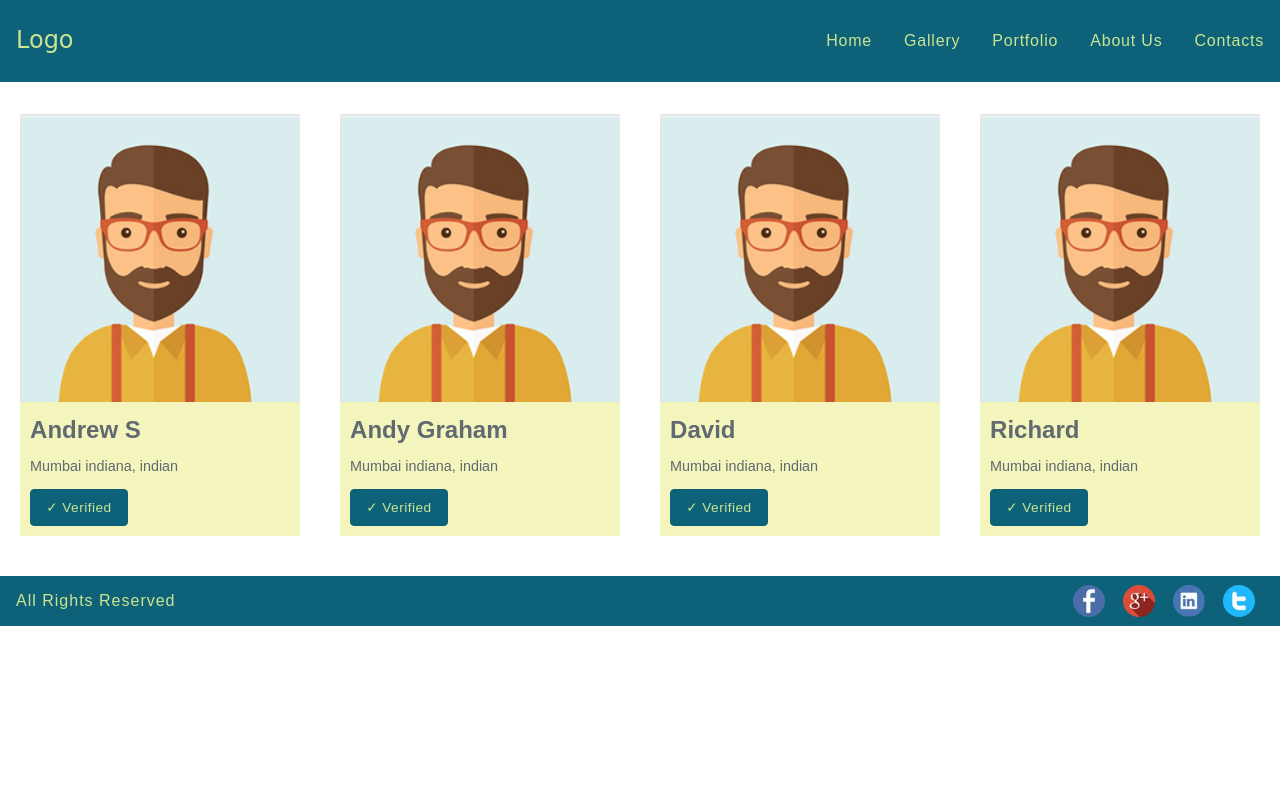
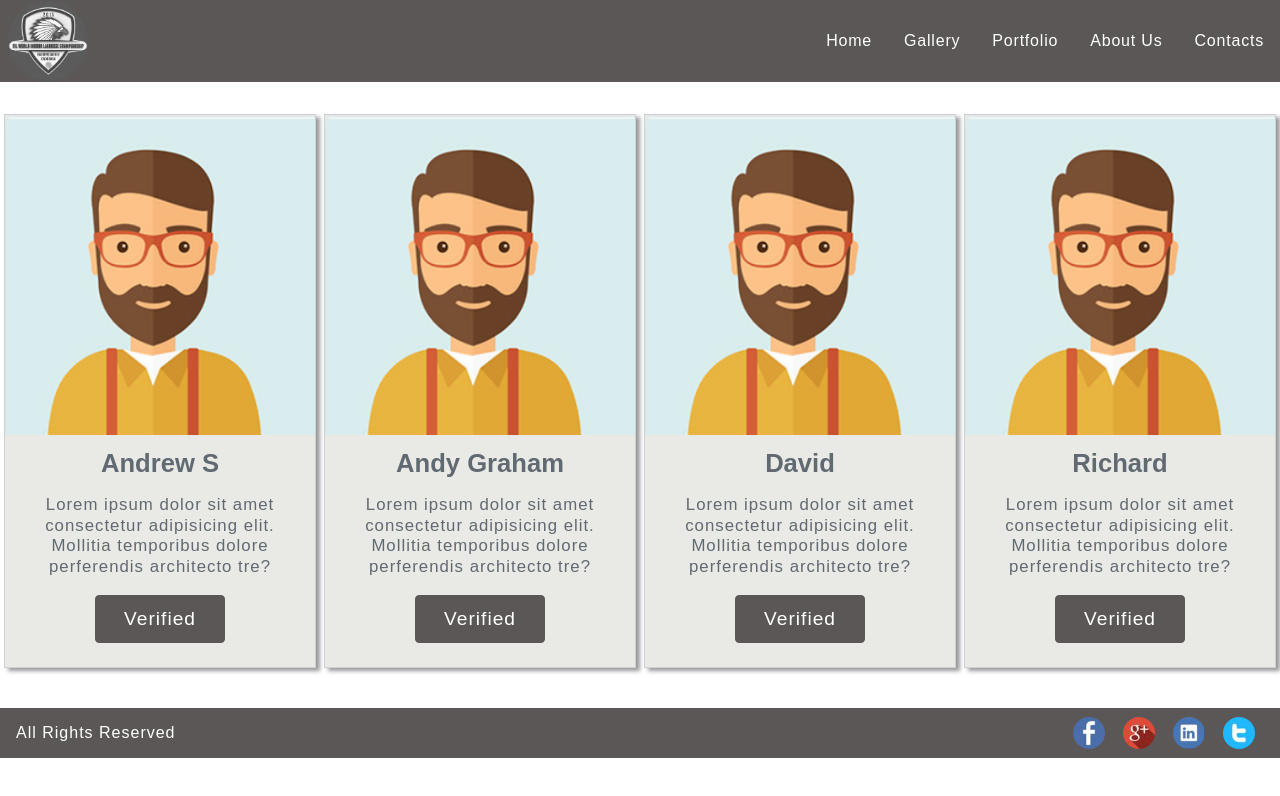
Before and after one commit to waqar10/flex1, a plain HTML site: page index.html in a window 1280 px wide. Drawn offline with Linux system fonts and the light colour scheme.

Commit message:
changes in colors

```diff
--- a/css/styles.css
+++ b/css/styles.css
@@ -5,11 +5,20 @@ body{
 #header{
     display: flex;
     justify-content: space-between;
-    background-color: #0d627a;
+    background-color: #5c5757;
     margin-bottom: 2rem;
     flex-flow: row wrap;
 }
 #header .logo{
+    display: flex;
+}
+#header .logo > img{
+    height: 10vh;
+    border-radius: 50%;
+    align-self: center;
+    margin-left: .5rem;
+}
+/* #header .logo{
     display: flex;
     font-family: cursive;
     font-size: 1.5rem;
@@ -18,24 +27,28 @@ body{
     padding: 0 1rem;
     color: #cce490;
     cursor: pointer;
+} */
+#header .nav{
+    align-self: center;
 }
-.nav > ul{
+#header .nav > ul{
     display: flex;
     list-style-type: none;
+}
 
-
-}
-.nav > ul > li{
+#header .nav > ul > li{
     padding: 1rem;
     font-family: sans-serif;
 
 }
-/* .nav > ul > li:hover{
-    background-color: #0d627a;
-} */
+#header .nav > ul > li:hover{
+    background-color: #363434;
+    color: #f2f4b2;
+    transition: .7s;
+}
 #header .nav ul > li > a{
     text-decoration: none;
-    color: #cce490;
+    color: #ffffff;
     letter-spacing: .8px;
 }
 
@@ -46,49 +59,62 @@ body{
     margin-bottom: 1.5rem;
 }
 #content .box{
-    background-color: #f2f4b2de;
+    background-color: #e6e6e3de;
     margin-bottom: 1rem;
+    /* align-items: center; */
+    flex-basis: 10rem;
+    /* align-content: center; */
+    text-align: center;
+    border: 1px solid #ced1d4;
+    box-shadow: 4px 3px 4px rgba(0, 0, 0, 0.4);
 
 }
 #content .box > img{
-    height: 18rem;
+    height: 20rem;
 }
 #content .box .verified-name{
     padding: 10px;
+    padding-bottom: 1.5rem;
 }
 #content .box .verified-name > h2{
-    display: flex;
+    /* display: flex; */
     margin: 0;
     font-family: sans-serif;
-    font-size: 1.5rem;
+    font-size: 1.6rem;
     color: #616971;
+    /* text-align: center; */
 }
 #content .box .verified-name > p{
     color: #616971;
     font-family: sans-serif;
-    font-size: 0.9rem;
+    font-size: 1.05rem;
+    line-height: 1.3rem;
+    justify-content: center;
+    letter-spacing: 1px;
+
 }
 #content .box .verified-name > button{
-    font-size: .85rem;
+    font-size: 1.2rem;
     border-radius: 4px;
-    height: 2.3rem;
-    width: 6.1rem;
-    color: #cce490;
-    background-color: #0d627a;
-    border: 1px solid #0d627a;
+    height: 3rem;
+    width: 8.1rem;
+    color: #ffffff;
+    background-color: #5c5757;
+    border: 1px solid #5c5757;
     font-family: sans-serif;
-    letter-spacing: .5px;
+    letter-spacing: 1px;
     cursor: pointer;
 }
 #content .box .verified-name > button:hover{
-    background-color: #0c907d;
-    border: #0c907d;
+    background-color: #363434;
+    border: #363434;
+    transition: .9s;
 
 }
 
 #footer{
     display: flex;
-    background-color: #0d627a;
+    background-color: #5c5757;
     margin: 0;
     padding: 0;
     justify-content: space-between;
@@ -101,7 +127,7 @@ body{
 }
 #footer .footer-wrapper .footer-para{
     display: flex;
-    color: #cce490;
+    color: #ffffff;
 }
 #footer .footer-wrapper .footer-para > p{
     font-family: sans-serif;
@@ -120,17 +146,79 @@ body{
 }
 
       /* MEDIA QUERIES */
+/* @media all and (max-width: 1366px){
+#header{
+    flex-wrap: wrap;
+}
+#header .logo > img{
+    height: 10vh;
+}
+#content .box{
+    flex-wrap: wrap;
+    margin:1rem 2rem;
+    justify-content: space-evenly;
+}
+#footer .footer-wrapper{
+    flex-wrap: wrap;
+    justify-content: space-between;
+    justify-content: center;
+} */
+@media all and (max-width: 1024px){
+#header{
+    flex-wrap: wrap;
+    /* justify-content: center; */
+}
+#header .logo > img{
+    /* height: 6vh; */
+}
+#content .box{
+    flex-wrap: wrap;
+    margin:1rem 2rem;
+    justify-content: space-evenly;
+}
+#footer .footer-wrapper{
+    flex-wrap: wrap;
+    justify-content: space-between;
+    /* justify-content: center; */
+}
+}
 
 @media all and (max-width: 800px){
     #header{
         flex-wrap: wrap;
         justify-content: center;
     }
+    #header .logo > img{
+        /* height: 11vh; */
+        border-radius: 50%;
+        align-self: center;
+    }
     #content{
         flex-wrap: wrap;
     }
     #footer .footer-wrapper{
         flex-wrap: wrap;
+        justify-content: space-between;
+        justify-content: center;
+    }
+}
+
+@media all and (max-width: 700px){
+    #header{
+        flex-wrap: wrap;
+        justify-content: center;
+    }
+    #header .logo > img{
+        /* height: 10vh; */
+        border-radius: 50%;
+        align-self: center;
+    }
+    #content{
+        flex-wrap: wrap;
+    }
+    #footer .footer-wrapper{
+        flex-wrap: wrap;
+        justify-content: space-between;
         justify-content: center;
     }
 }
@@ -139,6 +227,9 @@ body{
     #header{
         flex-direction: column;
         align-items: center;
+    }
+    #header .logo > img{
+        /* height: 8vh; */
     }
     .nav > ul{
         align-items: center;
--- a/index.html
+++ b/index.html
@@ -10,7 +10,8 @@
 <body>
     <header class="header" id="header">
         <div class="logo">
-            <span>logo</span>
+            <img src="img/images.jpg" alt="">
+            <!-- <span>logo</span> -->
         </div>
         <div class="nav">
             <ul>
@@ -28,32 +29,37 @@
             <img src="img/verified.png" alt="">
             <div class="verified-name">
                 <h2>Andrew S</h2>
-                <p>Mumbai indiana, indian</p>
-                <button type="button">✓ Verified</button>
+                <p>Lorem ipsum dolor sit amet consectetur adipisicing elit. Mollitia temporibus
+                 dolore perferendis architecto tre?
+                </p>
+                <button type="button">Verified</button>
             </div>
         </div>
         <div class="box">
             <img src="img/verified.png" alt="">
             <div class="verified-name">
                 <h2>Andy Graham</h2>
-                <p>Mumbai indiana, indian</p>
-                <button type="button">✓ Verified</button>
+                <p>Lorem ipsum dolor sit amet consectetur adipisicing elit. Mollitia temporibus
+                 dolore perferendis architecto tre?</p>
+                <button type="button">Verified</button>
             </div>
         </div>
         <div class="box">
             <img src="img/verified.png" alt="">
             <div class="verified-name">
                 <h2>David</h2>
-                <p>Mumbai indiana, indian</p>
-                <button type="button">✓ Verified</button>
+                <p>Lorem ipsum dolor sit amet consectetur adipisicing elit. Mollitia temporibus
+                 dolore perferendis architecto tre?</p>
+                <button type="button">Verified</button>
             </div>
         </div>
         <div class="box">
             <img src="img/verified.png" alt="">
             <div class="verified-name">
                 <h2>Richard</h2>
-                <p>Mumbai indiana, indian</p>
-                <button type="button">✓ Verified</button>
+                <p>Lorem ipsum dolor sit amet consectetur adipisicing elit. Mollitia temporibus
+                 dolore perferendis architecto tre?</p>
+                <button type="button">Verified</button>
             </div>
         </div>
     </div>
```
Also changed, not shown: img/images.jpg (added), img/images.png (added).
